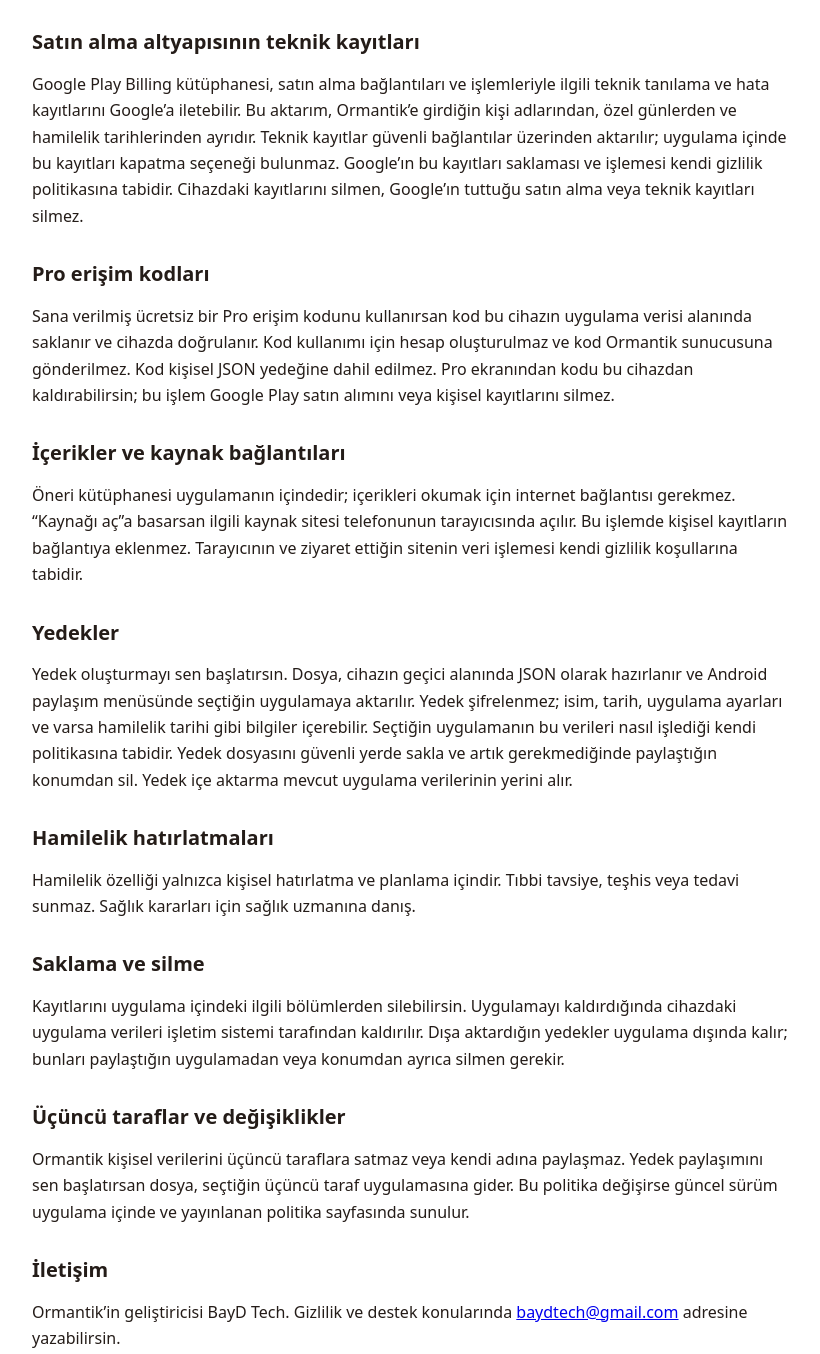
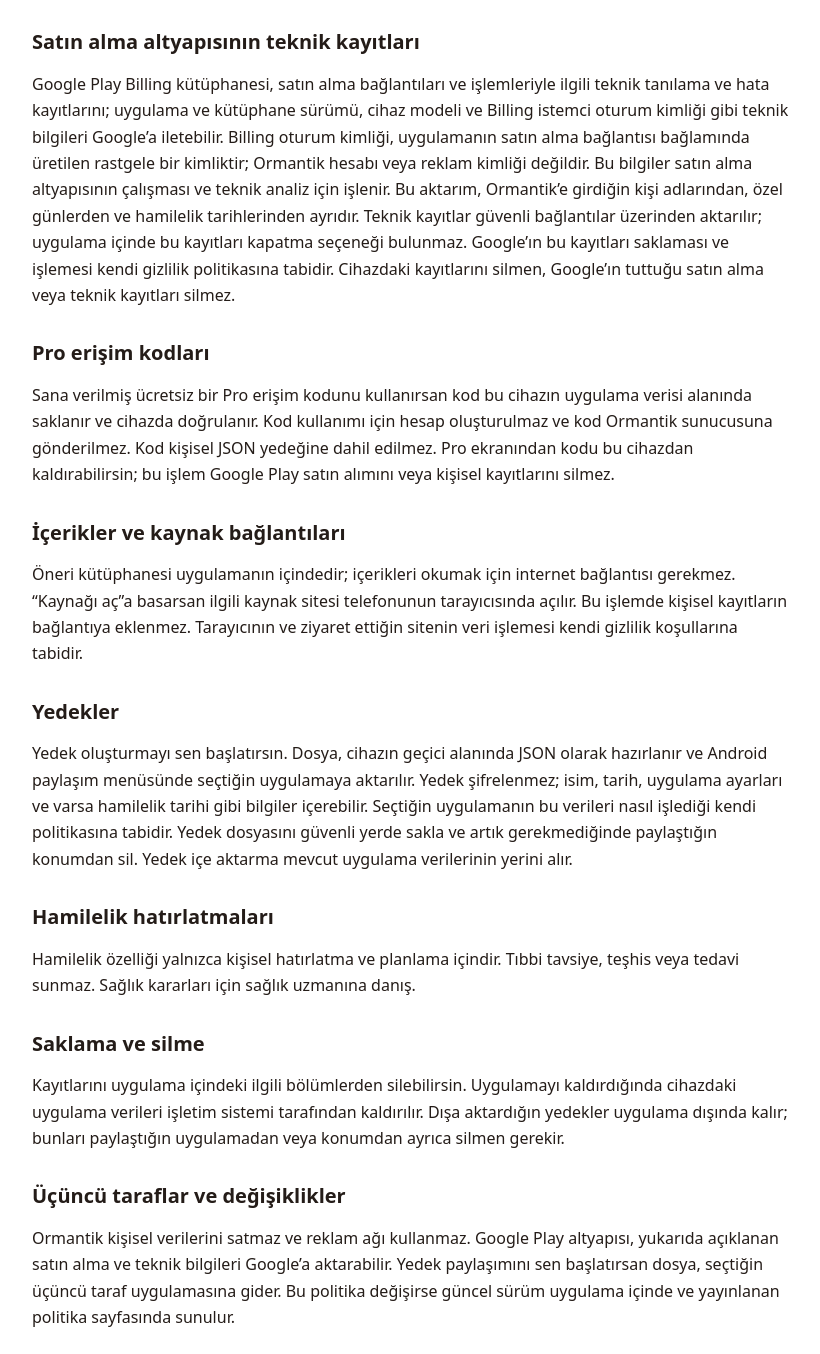
Before and after one commit to BilalDiyorki/ormantik-privacy, a plain HTML site: page index.html in a window 1280 px wide. Shown: the part 803-2157 px from the top of the page, without its empty margins (228-1048 px from the left). Drawn offline with Linux system fonts and the light colour scheme.

Commit message:
Publish Ormantik privacy policy

```diff
--- a/index.html
+++ b/index.html
@@ -29,7 +29,7 @@
     <p>Pro, Google Play üzerinden tek seferlik satın alınır. Ödemeyi Google işler; kart bilgilerin Ormantik tarafından alınmaz. Google Play satın alma kimliği, ürün bilgisi ve imzalı satın alma kaydı, erişimi doğrulamak ve geri yüklemek için cihazda tutulur. Google Play bağlantısı üzerinden sahip olunan ürünler kontrol edilir; kişilerin, özel günlerin ve hamilelik tarihin bu işlem için gönderilmez. Google’ın veri işlemesi <a href="https://policies.google.com/privacy?hl=tr">kendi gizlilik politikasına</a> tabidir. Satın alma kaydı kişisel JSON yedeğine dahil edilmez. Daha önce doğrulanmış Pro erişimi çevrimdışı kullanılabilir; çevrimiçi kontrolde iade veya erişim iptali görülürse ücretsiz sınırlar uygulanır ve kayıtlar silinmez.</p>
 
     <h2>Satın alma altyapısının teknik kayıtları</h2>
-    <p>Google Play Billing kütüphanesi, satın alma bağlantıları ve işlemleriyle ilgili teknik tanılama ve hata kayıtlarını Google’a iletebilir. Bu aktarım, Ormantik’e girdiğin kişi adlarından, özel günlerden ve hamilelik tarihlerinden ayrıdır. Teknik kayıtlar güvenli bağlantılar üzerinden aktarılır; uygulama içinde bu kayıtları kapatma seçeneği bulunmaz. Google’ın bu kayıtları saklaması ve işlemesi kendi gizlilik politikasına tabidir. Cihazdaki kayıtlarını silmen, Google’ın tuttuğu satın alma veya teknik kayıtları silmez.</p>
+    <p>Google Play Billing kütüphanesi, satın alma bağlantıları ve işlemleriyle ilgili teknik tanılama ve hata kayıtlarını; uygulama ve kütüphane sürümü, cihaz modeli ve Billing istemci oturum kimliği gibi teknik bilgileri Google’a iletebilir. Billing oturum kimliği, uygulamanın satın alma bağlantısı bağlamında üretilen rastgele bir kimliktir; Ormantik hesabı veya reklam kimliği değildir. Bu bilgiler satın alma altyapısının çalışması ve teknik analiz için işlenir. Bu aktarım, Ormantik’e girdiğin kişi adlarından, özel günlerden ve hamilelik tarihlerinden ayrıdır. Teknik kayıtlar güvenli bağlantılar üzerinden aktarılır; uygulama içinde bu kayıtları kapatma seçeneği bulunmaz. Google’ın bu kayıtları saklaması ve işlemesi kendi gizlilik politikasına tabidir. Cihazdaki kayıtlarını silmen, Google’ın tuttuğu satın alma veya teknik kayıtları silmez.</p>
 
     <h2>Pro erişim kodları</h2>
     <p>Sana verilmiş ücretsiz bir Pro erişim kodunu kullanırsan kod bu cihazın uygulama verisi alanında saklanır ve cihazda doğrulanır. Kod kullanımı için hesap oluşturulmaz ve kod Ormantik sunucusuna gönderilmez. Kod kişisel JSON yedeğine dahil edilmez. Pro ekranından kodu bu cihazdan kaldırabilirsin; bu işlem Google Play satın alımını veya kişisel kayıtlarını silmez.</p>
@@ -47,7 +47,7 @@
     <p>Kayıtlarını uygulama içindeki ilgili bölümlerden silebilirsin. Uygulamayı kaldırdığında cihazdaki uygulama verileri işletim sistemi tarafından kaldırılır. Dışa aktardığın yedekler uygulama dışında kalır; bunları paylaştığın uygulamadan veya konumdan ayrıca silmen gerekir.</p>
 
     <h2>Üçüncü taraflar ve değişiklikler</h2>
-    <p>Ormantik kişisel verilerini üçüncü taraflara satmaz veya kendi adına paylaşmaz. Yedek paylaşımını sen başlatırsan dosya, seçtiğin üçüncü taraf uygulamasına gider. Bu politika değişirse güncel sürüm uygulama içinde ve yayınlanan politika sayfasında sunulur.</p>
+    <p>Ormantik kişisel verilerini satmaz ve reklam ağı kullanmaz. Google Play altyapısı, yukarıda açıklanan satın alma ve teknik bilgileri Google’a aktarabilir. Yedek paylaşımını sen başlatırsan dosya, seçtiğin üçüncü taraf uygulamasına gider. Bu politika değişirse güncel sürüm uygulama içinde ve yayınlanan politika sayfasında sunulur.</p>
 
     <h2>İletişim</h2>
     <p>Ormantik’in geliştiricisi BayD Tech. Gizlilik ve destek konularında <a href="mailto:baydtech@gmail.com">baydtech@gmail.com</a> adresine yazabilirsin.</p>
```
